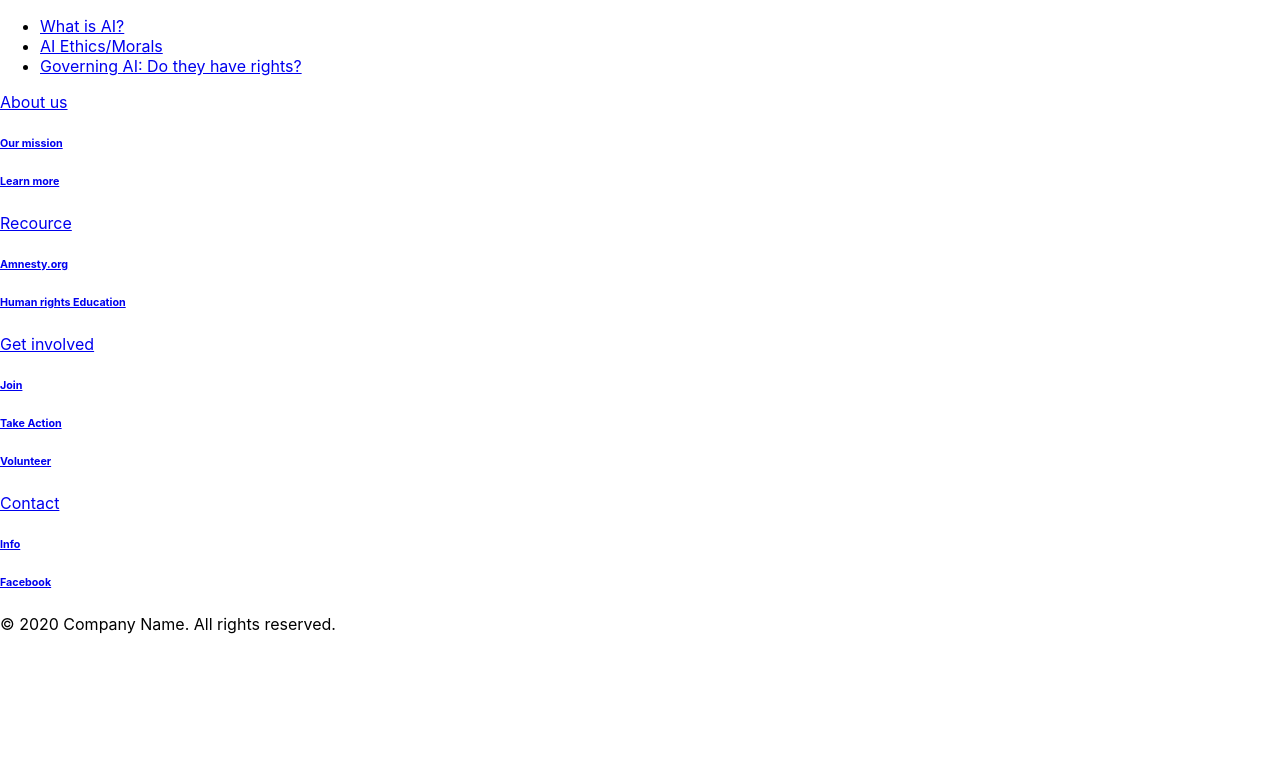
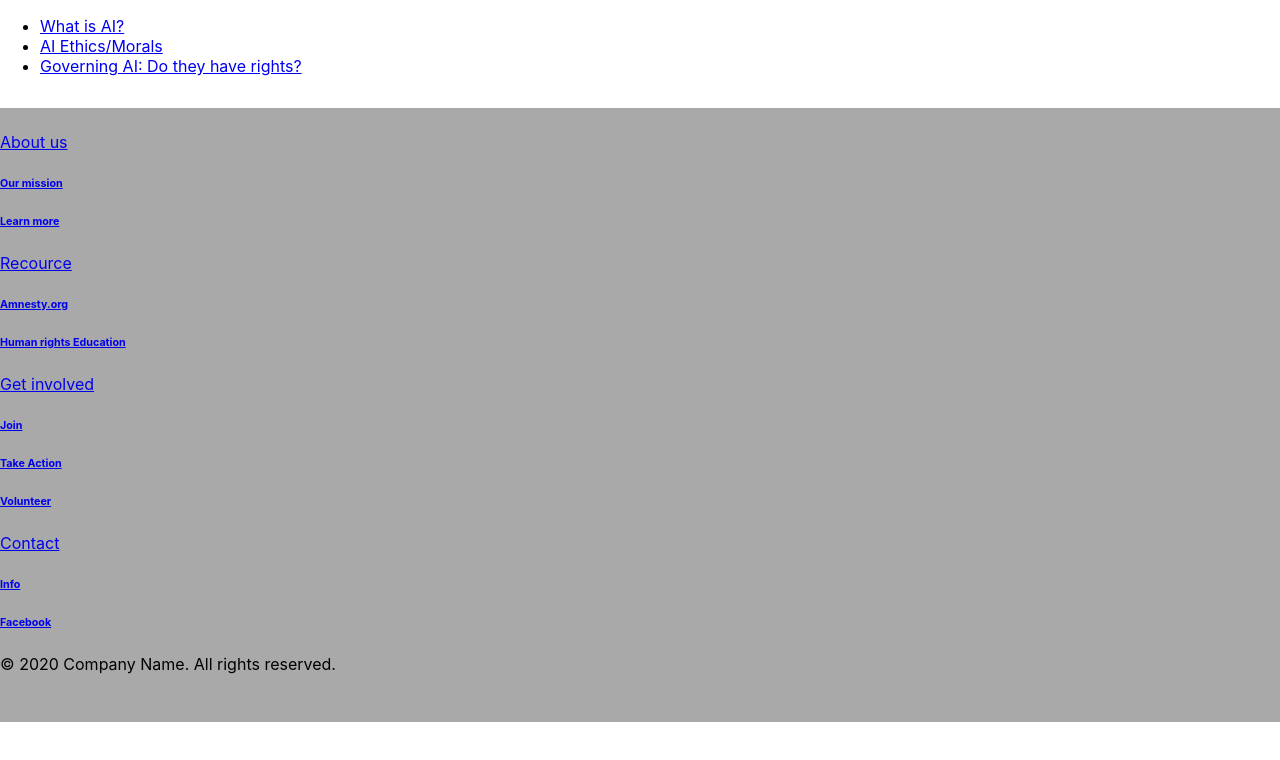
Before and after one commit to BladeKitana732/AI-Report, a React (Create React App) app in the folder ai-report/: page /ai-ethics in a window 1280 px wide. Shown: the top 760 px of the page. Built offline with nearby package versions, Linux system fonts and the light colour scheme.

Commit message:
added in-line css in opening footer tag, backGroundColor, padding, margin

```diff
--- a/ai-report/src/components/Ethics.js
+++ b/ai-report/src/components/Ethics.js
@@ -5,7 +5,12 @@ export default class Ethics extends Component {
         return (
             <div>
 
-                <footer>
+                <footer style={{
+                    backgroundColor: 'darkgray',
+                    paddingTop: '1.5rem',
+                    paddingBottom: '2rem',
+                    marginTop: '2rem'
+                }}>
                     <div>
                         <div>
                             <a href="#0" class="item">
```
